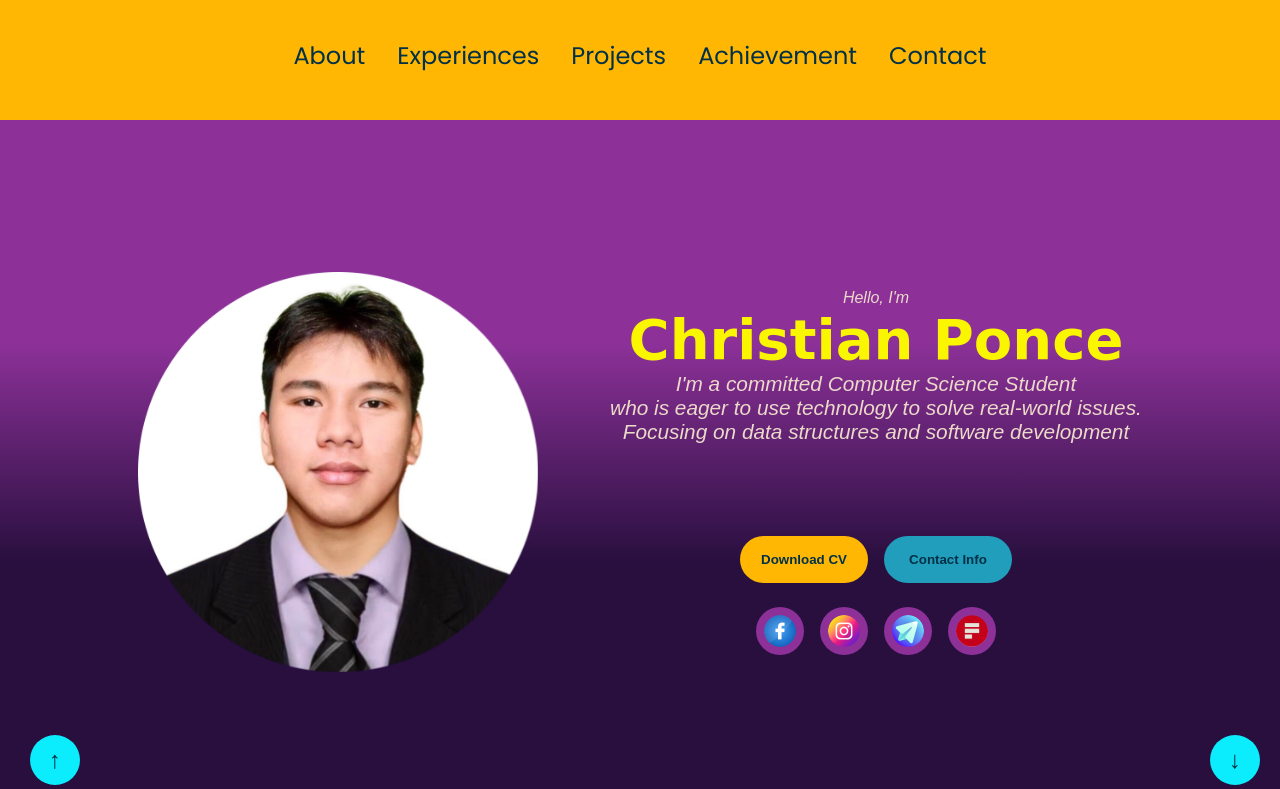
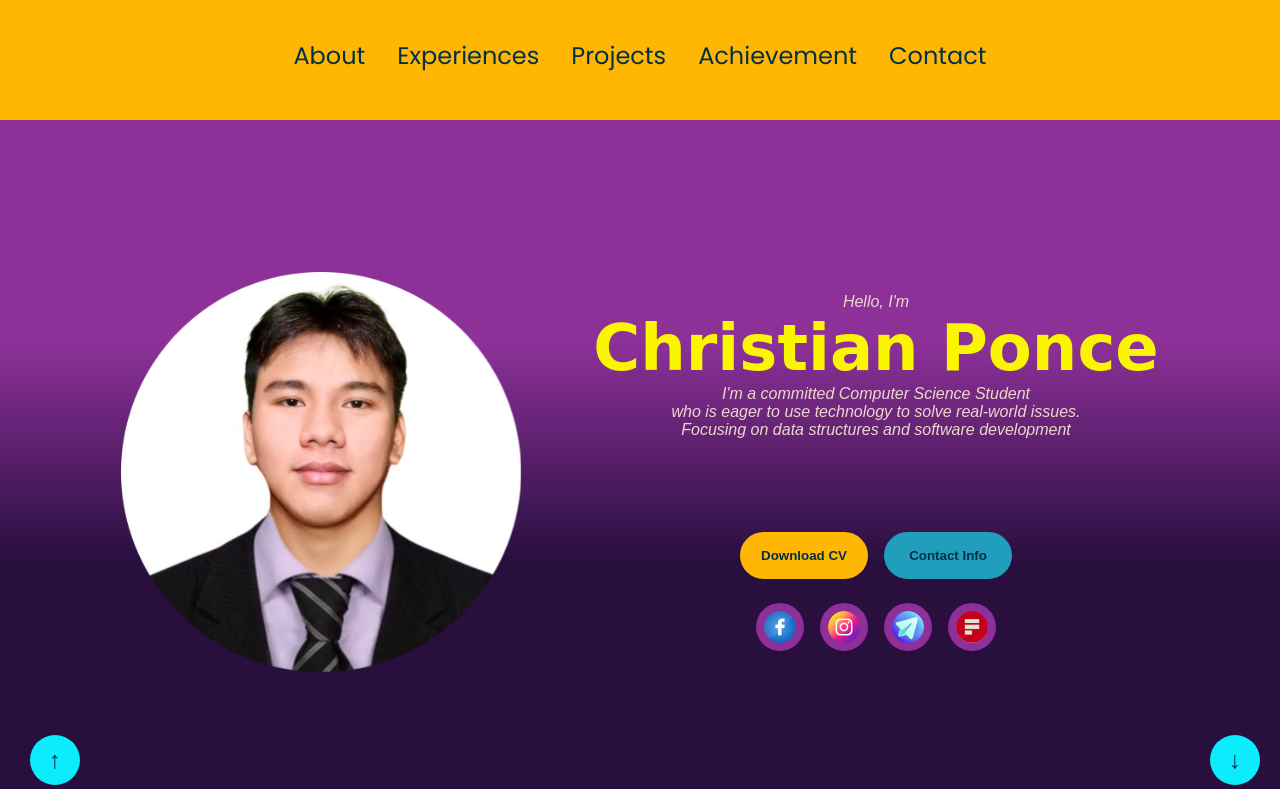
Before and after one commit to pnchstn/solo-midterm-portfolio, a plain HTML site: page index.html in a window 1280 px wide. Shown: the top 789 px of the page. Drawn offline with Linux system fonts and the light colour scheme; a web font is replaced by a local one.

Commit message:
final commit

```diff
--- a/style.css
+++ b/style.css
@@ -147,6 +147,7 @@ a:hover {
   border-radius: 1rem;
   animation: slideDownFadeIn 0.5s ease forwards;
   opacity: 1;
+  z-index: 10;
 }
 
 .menu-links:not(.open) {
@@ -217,7 +218,7 @@ section {
 }
 
 .section__text p {
-  font-weight: 300;
+  font-weight: 350;
 }
 
 .section__text__p1 {
@@ -226,13 +227,24 @@ section {
 }
 
 .section__text__p2 {
-  font-size: 1.3rem;
+  font-size: 1rem;
   font-family: Arial, Helvetica, sans-serif;
   margin-bottom: 5.8rem;
 }
 
 .section-container {
   display: flex;
+}
+
+.title {
+  font-family: 'Clicker script', cursive;
+  font-size: 4rem;
+  text-align: center;
+  animation: fadeIn 2s ease-in-out;
+  opacity: 0;
+  animation-delay: 0.3s;
+  animation-fill-mode: forwards;
+  color: #faf600;
 }
 
 /* MODAL */
@@ -279,6 +291,7 @@ section {
   animation: zoomIn 1.5s ease forwards;
   transform-origin: center;
   opacity: 0;
+  z-index: 1;
 }
 
 @keyframes zoomIn {
@@ -329,17 +342,6 @@ section {
 #profile .icon:hover {
     box-shadow: 0 4px 8px rgba(0, 0, 0, 0.2);
     height: 2.5rem;
-}
-
-.title {
-  font-family: 'Clicker script', cursive;
-  font-size: 3.5rem;
-  text-align: center;
-  animation: fadeIn 2s ease-in-out;
-  opacity: 0;
-  animation-delay: 0.3s;
-  animation-fill-mode: forwards;
-  color: #faf600;
 }
 
 @keyframes fadeIn {
```
